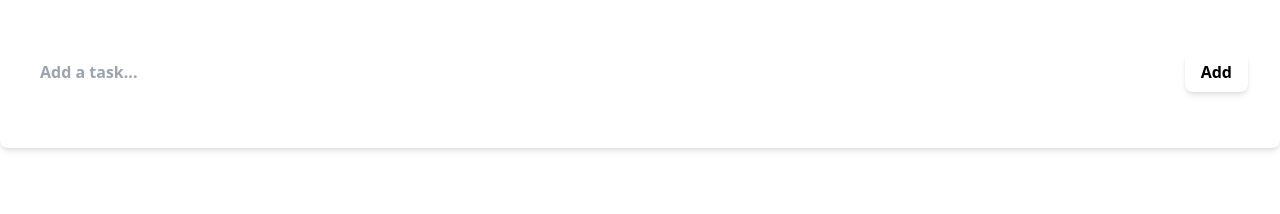
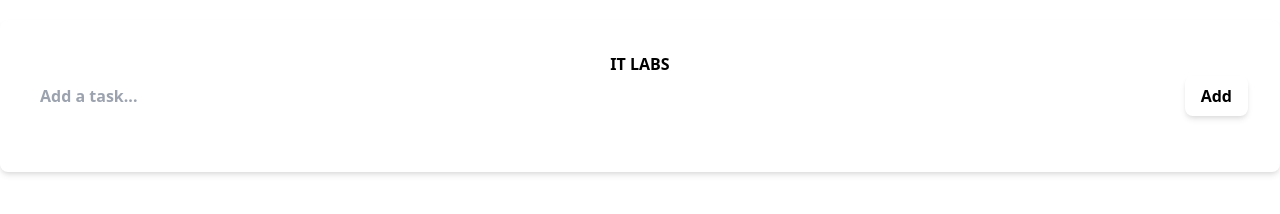
Before and after one commit to mvvva/to-do-list, a website built with Vite: page index.html in a window 1280 px wide. Built offline with nearby package versions, Linux system fonts and the light colour scheme.

Commit message:
clo'ck html code

```diff
--- a/index.html
+++ b/index.html
@@ -14,6 +14,11 @@
 </head>
 <body class="bg-light">
 	<div class="container max-w-[600px] my-0 mx-auto p-8 bg-white shadow-md rounded-lg mt-5">
+
+		<div class="clock flex text-base font-bold text-center text-blue justify-between w-full gap-2">
+			<span id="time" class="text-blue text-sm rounded-[4px] bg-light px-3"></span> IT LABS <span id="date" class="text-light text-sm rounded-[4px] bg-blue px-3"></span>
+		</div>
+
 		<form class="form flex mb-6" id="todo-form">
 			<input type="text" class="flex-grow p-2 rounded-lg mr-4 text-base bg-light text-[#3F3F3F] font-semibold outline-none focus:shadow-md" id="todo-input" placeholder="Add a task...">
 			<button type="submit" class="text-blue py-2 px-4 border-none shadow-md rounded-lg text-base font-semibold transition outline-none focus:outline-none  hover:bg-light">Add</button>
```
Also changed, not shown: src/images/404.png (deleted), src/images/clear.png (deleted), src/images/cloud.png (deleted), src/images/mist.png (deleted), src/images/rain.png (deleted), src/images/snow.png (deleted).
